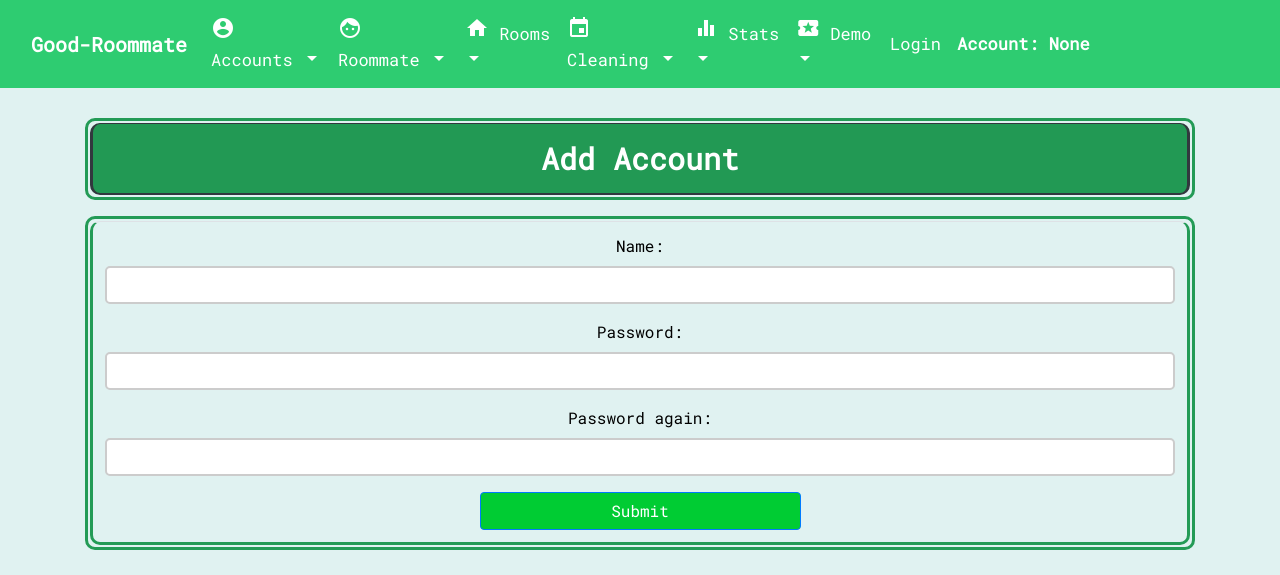
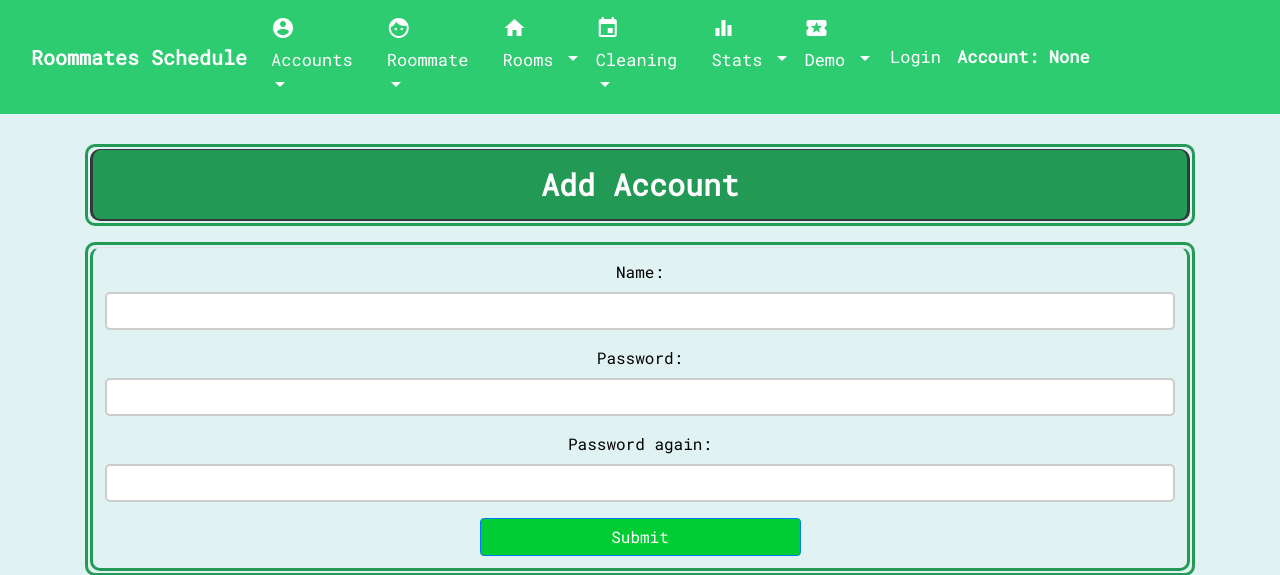
Before and after one commit to dawidbudzynski/roommates_schedule, a Django app: page /add_account in a window 1280 px wide. Shown: the top 575 px of the page. Run offline with Django 3.2, Linux system fonts and the light colour scheme; lists and menus that the app fills with data are empty; some libraries are stand-ins or nearby versions.

Commit message:
new title

```diff
--- a/roommates_app/templates/base.html
+++ b/roommates_app/templates/base.html
@@ -21,12 +21,12 @@
     <link href="https://fonts.googleapis.com/icon?family=Material+Icons" rel="stylesheet">
 
 
-    <title>Good-roommate</title>
+    <title>Roommates Schedule</title>
 </head>
 <body>
 <nav class="navbar navbar-expand-lg navbar-dark">
     <div class="container-fluid">
-        <a class="navbar-brand" href="{% url 'show-stats' %}"><b>Good-Roommate</b></a>
+        <a class="navbar-brand" href="{% url 'show-stats' %}"><b>Roommates Schedule</b></a>
         <button class="navbar-toggler" type="button" data-toggle="collapse" data-target="#navbarSupportedContent"
                 aria-controls="navbarSupportedContent" aria-expanded="false" aria-label="Toggle navigation">
             <span class="navbar-toggler-icon"></span>
```
